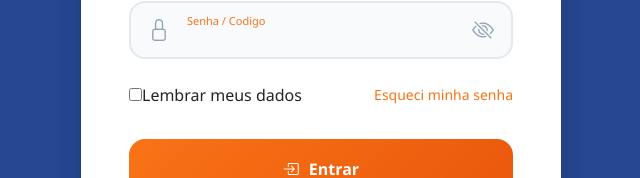
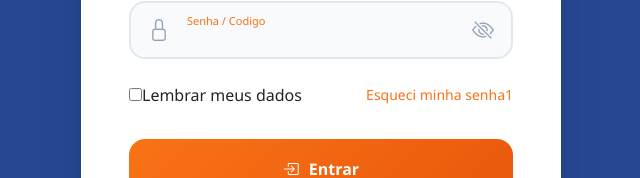
Before and after one commit to evoprocess/conectclin, a React (Vite) app: page /#/ in a window 1280 px wide. Shown: the part 478-656 px from the top of the page, without its empty margins (319-959 px from the left). Built offline with nearby package versions, Linux system fonts and the light colour scheme; no server answers.

Commit message:
teste de conexão

```diff
--- a/src/pages/Login.jsx
+++ b/src/pages/Login.jsx
@@ -139,7 +139,7 @@ const Login = () => {
                   setTela('reset');
                 }}
               >
-                Esqueci minha senha
+                Esqueci minha senha1
               </a>
             </div>
 
```
